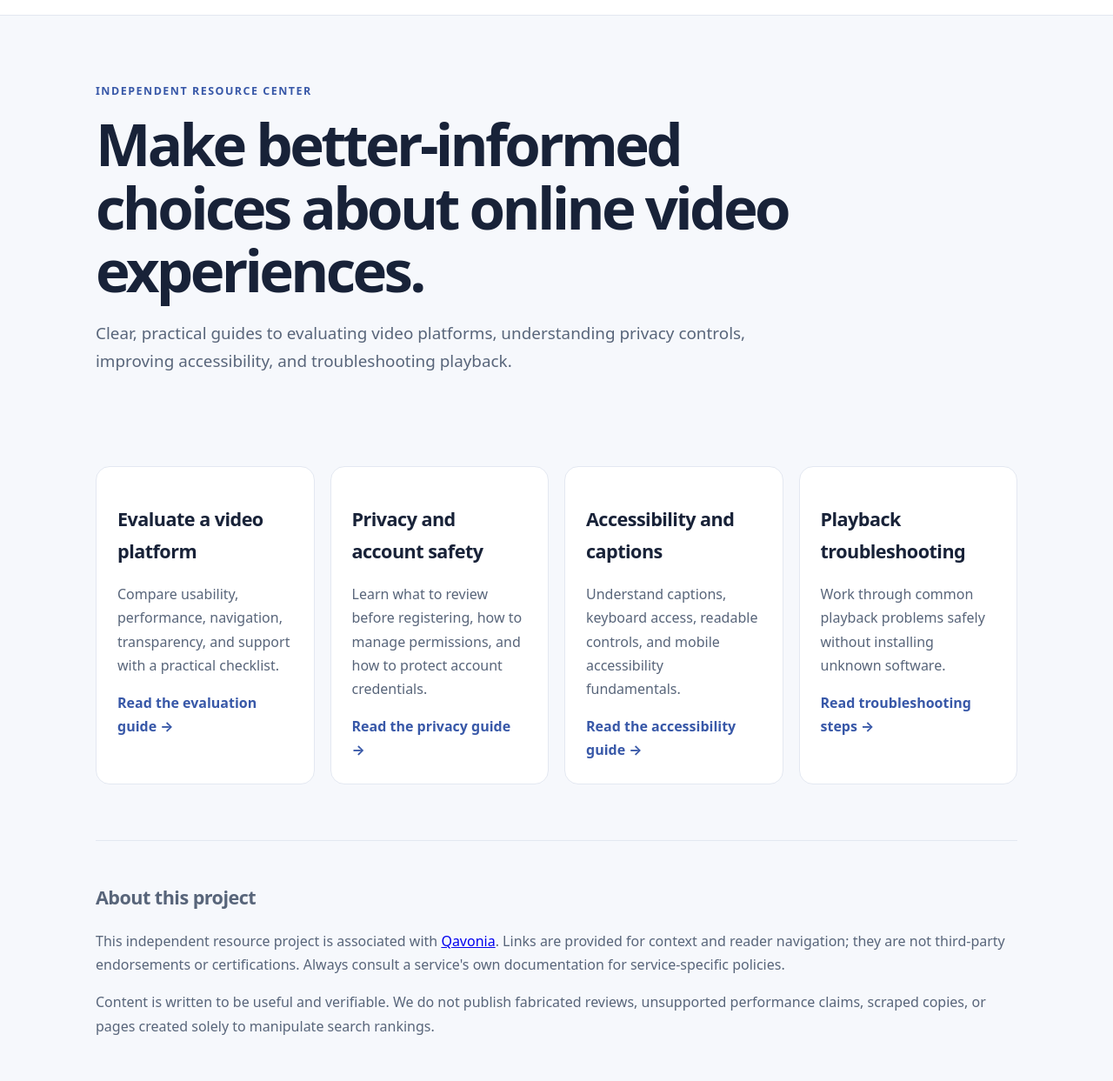
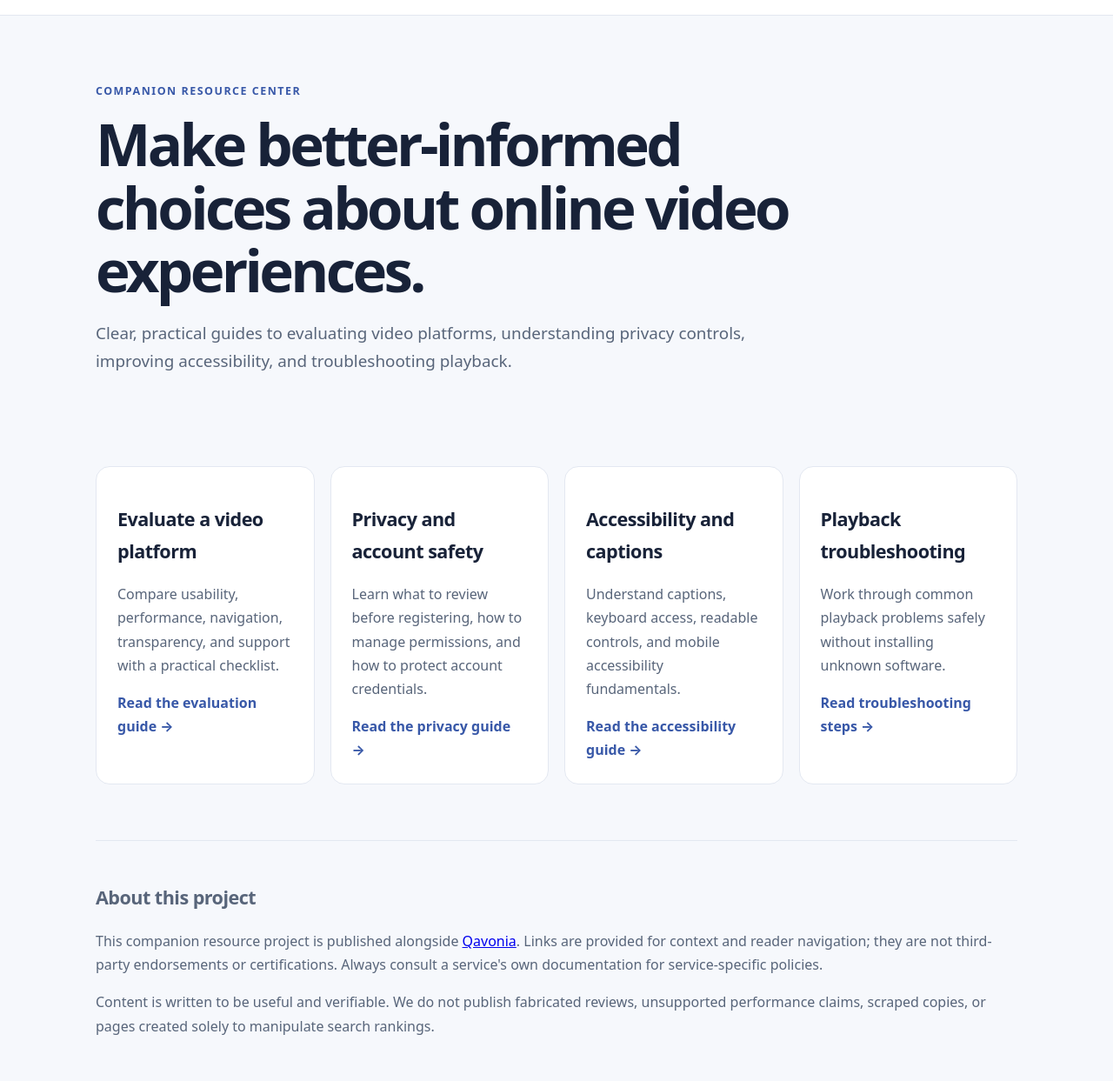
Before and after one commit to spermandoodb-spec/qavonia-seo-resource, a plain HTML site: page site/index.html in a window 1280 px wide. Shown: the part 57-1300 px from the top of the page at 87% size. Drawn offline with Linux system fonts and the light colour scheme.

Commit message:
Clarify companion resource project disclosure

```diff
--- a/site/index.html
+++ b/site/index.html
@@ -34,14 +34,14 @@ footer{background:#fff;border-top:1px solid var(--line);padding:24px 0;color:var
 <body>
 <header><div class="wrap"><nav><a class="brand" href="./">Qavonia Resources</a><div><a href="./">English</a> · <a href="./es/">Español</a> · <a href="https://qavonia.com/">Qavonia website</a></div></nav></div></header>
 <main class="wrap">
-<section class="hero"><div class="eyebrow">Independent resource center</div><h1>Make better-informed choices about online video experiences.</h1><p class="lead">Clear, practical guides to evaluating video platforms, understanding privacy controls, improving accessibility, and troubleshooting playback.</p></section>
+<section class="hero"><div class="eyebrow">Companion resource center</div><h1>Make better-informed choices about online video experiences.</h1><p class="lead">Clear, practical guides to evaluating video platforms, understanding privacy controls, improving accessibility, and troubleshooting playback.</p></section>
 <section class="grid" aria-label="Resource guides">
 <article><h2>Evaluate a video platform</h2><p>Compare usability, performance, navigation, transparency, and support with a practical checklist.</p><a href="platform-evaluation.html">Read the evaluation guide →</a></article>
 <article><h2>Privacy and account safety</h2><p>Learn what to review before registering, how to manage permissions, and how to protect account credentials.</p><a href="privacy-and-safety.html">Read the privacy guide →</a></article>
 <article><h2>Accessibility and captions</h2><p>Understand captions, keyboard access, readable controls, and mobile accessibility fundamentals.</p><a href="accessibility.html">Read the accessibility guide →</a></article>
 <article><h2>Playback troubleshooting</h2><p>Work through common playback problems safely without installing unknown software.</p><a href="playback-help.html">Read troubleshooting steps →</a></article>
 </section>
-<section class="note"><h2>About this project</h2><p>This independent resource project is associated with <a href="https://qavonia.com/">Qavonia</a>. Links are provided for context and reader navigation; they are not third-party endorsements or certifications. Always consult a service's own documentation for service-specific policies.</p><p>Content is written to be useful and verifiable. We do not publish fabricated reviews, unsupported performance claims, scraped copies, or pages created solely to manipulate search rankings.</p></section>
+<section class="note"><h2>About this project</h2><p>This companion resource project is published alongside <a href="https://qavonia.com/">Qavonia</a>. Links are provided for context and reader navigation; they are not third-party endorsements or certifications. Always consult a service's own documentation for service-specific policies.</p><p>Content is written to be useful and verifiable. We do not publish fabricated reviews, unsupported performance claims, scraped copies, or pages created solely to manipulate search rankings.</p></section>
 </main>
 <footer><div class="wrap">© Qavonia Resource Center · <a href="https://github.com/spermandoodb-spec/qavonia-seo-resource">Source repository</a> · <a href="./es/">Spanish resources</a></div></footer>
 </body></html>
```
